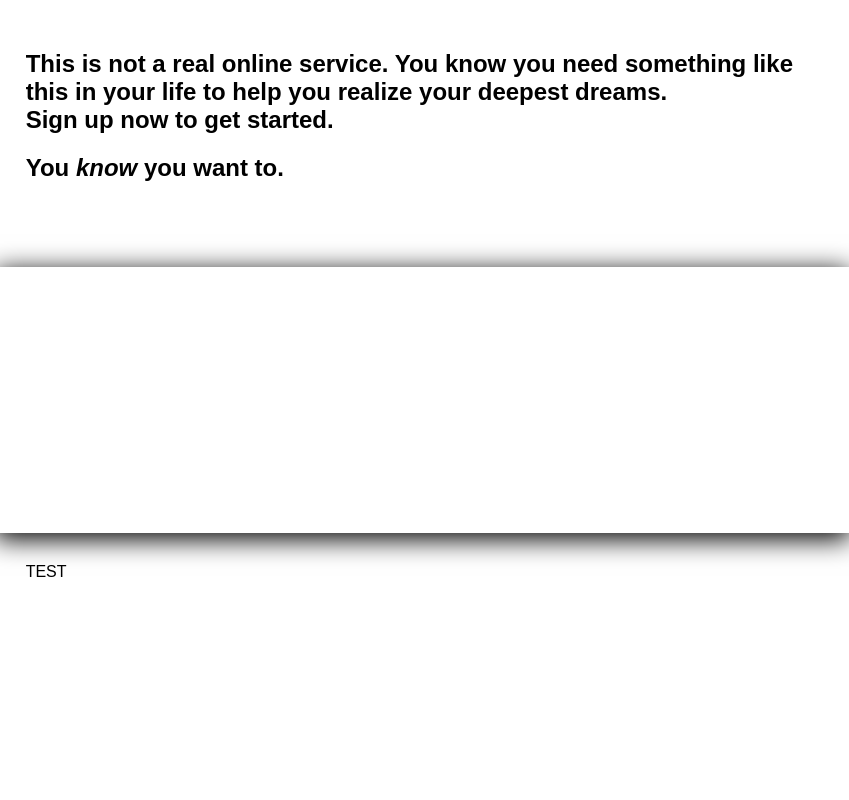
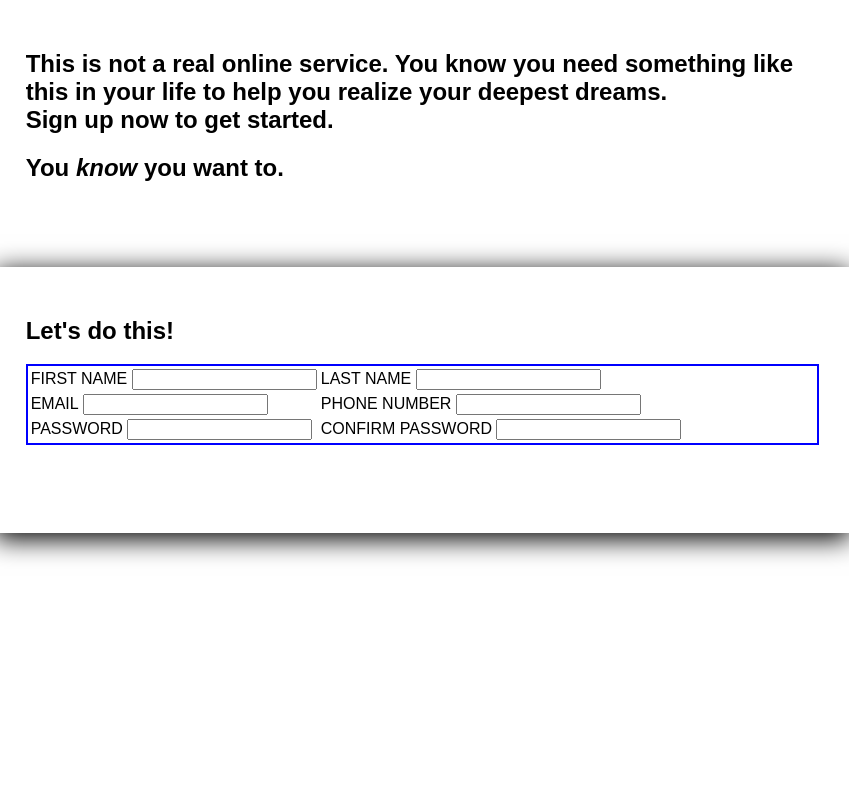
Before and after one commit to dannyoussef/odin-sign-up-form, a plain HTML site: page index.html in a window 1280 px wide. Shown: the full height of the page, 431-1280 px from the left. Drawn offline with Linux system fonts and the light colour scheme; a web font is replaced by a local one.

Commit message:
added form labels and inputs

```diff
--- a/index.html
+++ b/index.html
@@ -45,10 +45,55 @@
             this in your life to help you realize your deepest dreams.
           </h2>
           <h2 style="margin: 0">Sign up now to get started.</h2>
-          <h2>You <em>know</em> you want to.</h2>
+          <h2>
+            You <b><em>know</em></b> you want to.
+          </h2>
         </section>
-        <section class="main-section" id="form-section"></section>
-        <section class="main-section">TEST</section>
+        <section class="main-section" id="form-section">
+          <h2>Let's do this!</h2>
+          <div id="form-container">
+            <form action="" method="post">
+              <table>
+                <tr>
+                  <td class="form-columns">
+                    <label for="first_name">FIRST NAME</label>
+                    <input type="text" name="" id="first_name" />
+                  </td>
+                  <td class="form-columns">
+                    <label for="last_name">LAST NAME</label>
+                    <input type="text" name="" id="last_name" />
+                  </td>
+                </tr>
+                <tr>
+                  <td class="form-columns">
+                    <label for="email">EMAIL</label>
+                    <input type="text" name="" id="email" />
+                  </td>
+                  <td class="form-columns">
+                    <label for="phone_numer">PHONE NUMBER</label>
+                    <input
+                      type="text"
+                      name=""
+                      id="phone_number"
+                      pattern="123-456-7890"
+                    />
+                  </td>
+                </tr>
+                <tr>
+                  <td class="form-columns">
+                    <label for="password">PASSWORD</label>
+                    <input type="password" name="" id="password" />
+                  </td>
+                  <td class="form-columns">
+                    <label for="confirm_password">CONFIRM PASSWORD</label>
+                    <input type="password" name="" id="confirm_password" />
+                  </td>
+                </tr>
+              </table>
+            </form>
+          </div>
+        </section>
+        <section class="main-section"></section>
       </div>
     </div>
   </body>
--- a/styles.css
+++ b/styles.css
@@ -83,8 +83,14 @@ body {
 
 .main-section > h2 {
   font-size: 1.5em;
+  font-weight: 600;
 }
 
 #form-section {
   box-shadow: 0px 5px 25px 1px black;
 }
+
+#form-container {
+  border: 2px solid blue;
+  display: flex;
+}
```
